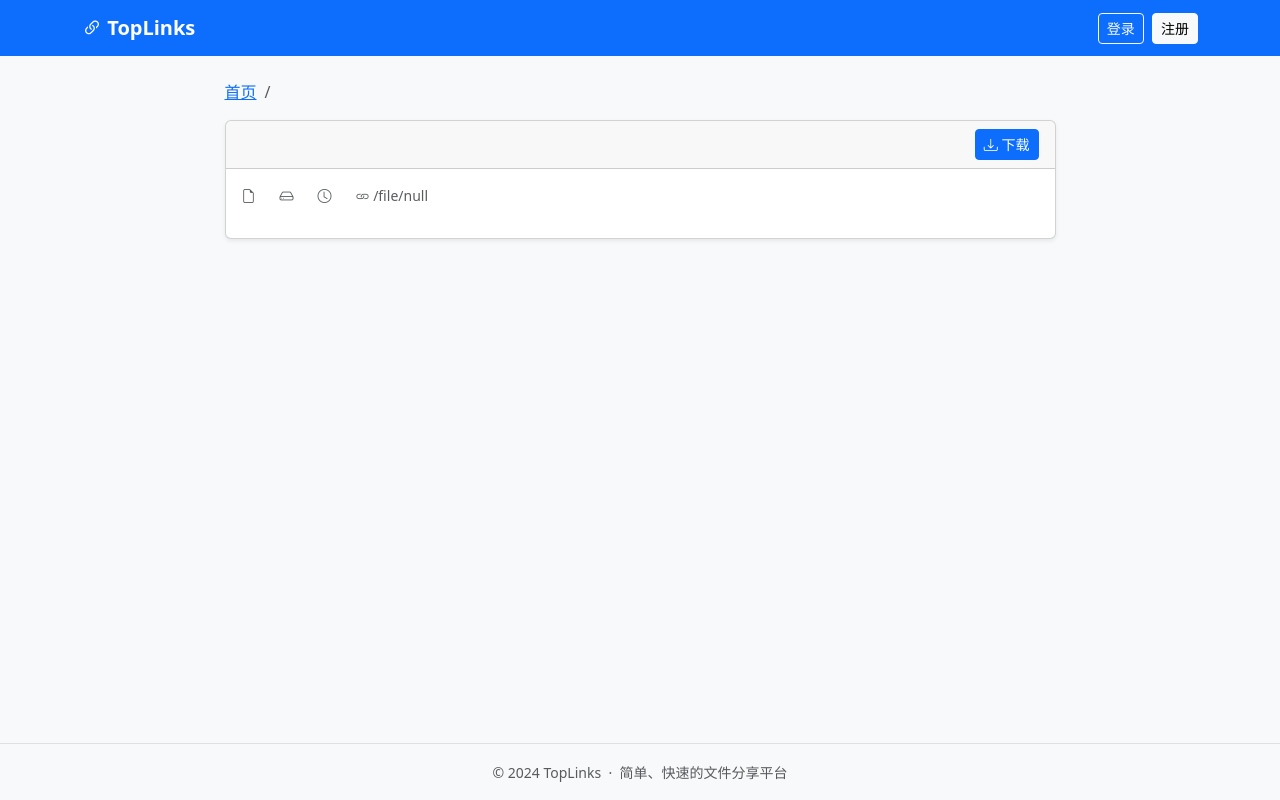
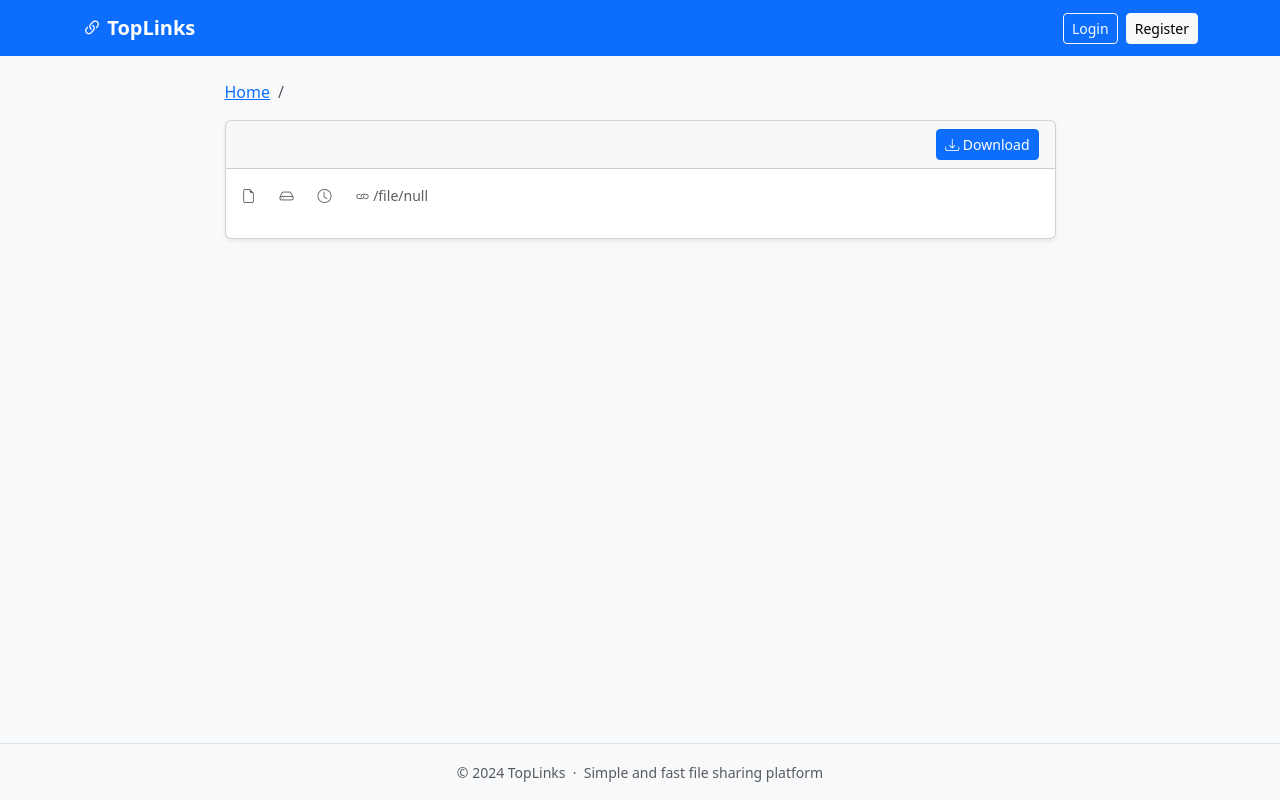
Before and after one commit to Yuz-Studio/toplinks, a Spring app: template src/main/resources/templates/file/detail.html in a window 1280 px wide. Run offline with Thymeleaf, Linux system fonts and the light colour scheme; the template is opened without the code that fills it, so the values that code supplies are empty; some of the project's set-up classes (security, data sources, template engines, error pages and the like) are left out, and stand-ins take their place; database files in the repository are not loaded.

Commit message:
i18n: translate all Chinese UI text to English
Co-authored-by: xuyuanzhi <15866868+xuyuanzhi@users.noreply.github.com>

```diff
--- a/src/main/java/com/yuz/toplinks/controller/AuthController.java
+++ b/src/main/java/com/yuz/toplinks/controller/AuthController.java
@@ -30,7 +30,7 @@ public class AuthController {
     @GetMapping("/login")
     public String loginPage(@RequestParam(required = false) String error, Model model) {
         if (error != null) {
-            model.addAttribute("errorMsg", "邮箱或密码错误，请重试。");
+            model.addAttribute("errorMsg", "Incorrect email or password. Please try again.");
         }
         model.addAttribute("googleEnabled", securityConfig.isGoogleOAuthEnabled());
         return "auth/login";
@@ -50,7 +50,7 @@ public class AuthController {
             RedirectAttributes redirectAttributes) {
         try {
             userService.register(email, password, nickname);
-            redirectAttributes.addFlashAttribute("successMsg", "注册成功，请登录！");
+            redirectAttributes.addFlashAttribute("successMsg", "Registration successful. Please log in.");
             return "redirect:/auth/login";
         } catch (IllegalArgumentException e) {
             redirectAttributes.addFlashAttribute("errorMsg", e.getMessage());
--- a/src/main/java/com/yuz/toplinks/controller/FileController.java
+++ b/src/main/java/com/yuz/toplinks/controller/FileController.java
@@ -60,7 +60,7 @@ public class FileController {
             RedirectAttributes redirectAttributes) {
 
         if (file.isEmpty()) {
-            redirectAttributes.addFlashAttribute("message", "请选择要上传的文件");
+            redirectAttributes.addFlashAttribute("message", "Please select a file to upload");
             redirectAttributes.addFlashAttribute("alertClass", "alert-warning");
             return "redirect:/upload";
         }
@@ -68,12 +68,12 @@ public class FileController {
         try {
             String userId = resolveUserId(authentication);
             TlkFile tlkFile = fileService.upload(file, userId, categoryId, request);
-            redirectAttributes.addFlashAttribute("message", "文件上传成功！访问地址：/file/" + tlkFile.getUid());
+            redirectAttributes.addFlashAttribute("message", "File uploaded successfully! URL: /file/" + tlkFile.getUid());
             redirectAttributes.addFlashAttribute("alertClass", "alert-success");
             return "redirect:/file/" + tlkFile.getUid();
         } catch (IOException e) {
             logger.warning("File upload failed: " + e.getMessage());
-            redirectAttributes.addFlashAttribute("message", "上传失败：" + e.getMessage());
+            redirectAttributes.addFlashAttribute("message", "Upload failed: " + e.getMessage());
             redirectAttributes.addFlashAttribute("alertClass", "alert-danger");
             return "redirect:/upload";
         }
--- a/src/main/java/com/yuz/toplinks/service/FileService.java
+++ b/src/main/java/com/yuz/toplinks/service/FileService.java
@@ -52,7 +52,7 @@ public class FileService {
     public TlkFile upload(MultipartFile file, String userId, String categoryId, HttpServletRequest request) throws IOException {
         String originalName = file.getOriginalFilename();
         if (originalName == null || originalName.isBlank()) {
-            throw new IOException("文件名不能为空");
+            throw new IOException("File name cannot be empty");
         }
         // Sanitize
         String safeName = java.nio.file.Paths.get(originalName).getFileName().toString();
@@ -127,7 +127,7 @@ public class FileService {
         do {
             uid = randomUid();
             tries++;
-            if (tries > 100) throw new RuntimeException("无法生成唯一 UID，请稍后重试");
+            if (tries > 100) throw new RuntimeException("Unable to generate a unique UID, please try again later");
         } while (fileMapper.selectCount(new QueryWrapper<TlkFile>().eq("uid", uid)) > 0);
         return uid;
     }
--- a/src/main/java/com/yuz/toplinks/service/UserService.java
+++ b/src/main/java/com/yuz/toplinks/service/UserService.java
@@ -33,7 +33,7 @@ public class UserService implements UserDetailsService {
     public UserDetails loadUserByUsername(String email) throws UsernameNotFoundException {
         SysUser user = findByEmail(email);
         if (user == null) {
-            throw new UsernameNotFoundException("用户不存在: " + email);
+            throw new UsernameNotFoundException("User not found: " + email);
         }
         return User.withUsername(user.getEmail())
                 .password(user.getPassword() != null ? user.getPassword() : "")
@@ -49,7 +49,7 @@ public class UserService implements UserDetailsService {
     @CacheEvict(value = "users", key = "#email")
     public SysUser register(String email, String password, String nickname) {
         if (findByEmail(email) != null) {
-            throw new IllegalArgumentException("该邮箱已注册");
+            throw new IllegalArgumentException("This email is already registered");
         }
         SysUser user = new SysUser();
         user.setId(UUID.randomUUID().toString());
--- a/src/main/resources/static/js/mobi-reader.js
+++ b/src/main/resources/static/js/mobi-reader.js
@@ -106,7 +106,7 @@
             container.innerHTML =
                 '<div class="text-center py-4">' +
                 '<div class="spinner-border text-secondary" role="status">' +
-                '<span class="visually-hidden">加载中...</span></div></div>';
+                '<span class="visually-hidden">Loading...</span></div></div>';
 
             fetch(url)
                 .then(function (resp) {
@@ -117,7 +117,7 @@
                     var content = parseMobi(buffer);
                     if (content === null) {
                         container.innerHTML =
-                            '<div class="alert alert-warning">此 mobi 文件使用 Huffman 压缩，暂不支持在线预览，请下载后使用 Kindle 阅读。</div>';
+                            '<div class="alert alert-warning">This MOBI file uses Huffman compression and cannot be previewed online. Please download it and open with Kindle.</div>';
                         return;
                     }
                     var isHtml = /<(html|body|div|p|span|h[1-6]|br)/i.test(content);
@@ -139,7 +139,7 @@
                 })
                 .catch(function (err) {
                     container.innerHTML =
-                        '<div class="alert alert-warning">无法预览此 mobi 文件：' + escapeHtml(err.message) + '</div>';
+                        '<div class="alert alert-warning">Unable to preview this MOBI file: ' + escapeHtml(err.message) + '</div>';
                 });
         }
     };
--- a/src/main/resources/templates/file/detail.html
+++ b/src/main/resources/templates/file/detail.html
@@ -1,5 +1,5 @@
 <!DOCTYPE html>
-<html xmlns:th="http://www.thymeleaf.org" lang="zh-CN">
+<html xmlns:th="http://www.thymeleaf.org" lang="en">
 <head th:replace="~{template :: head(${file.name})}"></head>
 <body class="d-flex flex-column min-vh-100">
 
@@ -12,7 +12,7 @@
             <!-- 面包屑 -->
             <nav aria-label="breadcrumb" class="mb-3">
                 <ol class="breadcrumb">
-                    <li class="breadcrumb-item"><a th:href="@{/}">首页</a></li>
+                    <li class="breadcrumb-item"><a th:href="@{/}">Home</a></li>
                     <li class="breadcrumb-item active" th:text="${file.name}"></li>
                 </ol>
             </nav>
@@ -22,7 +22,7 @@
                     <h5 class="mb-0 text-truncate" th:text="${file.name}"></h5>
                     <a th:href="@{/file/{uid}/download(uid=${file.uid})}"
                        class="btn btn-sm btn-primary ms-2 flex-shrink-0">
-                        <i class="bi bi-download"></i> 下载
+                        <i class="bi bi-download"></i> Download
                     </a>
                 </div>
 
@@ -32,7 +32,7 @@
                     <div class="row text-muted small mb-3">
                         <div class="col-auto">
                             <i class="bi bi-file-earmark"></i>
-                            <span th:text="${file.ext != null ? file.ext.toUpperCase() : '未知'}"></span>
+                            <span th:text="${file.ext != null ? file.ext.toUpperCase() : 'Unknown'}"></span>
                         </div>
                         <div class="col-auto">
                             <i class="bi bi-hdd"></i>
@@ -58,7 +58,7 @@
                     <div th:if="${file.fileType == 'video'}" class="ratio ratio-16x9">
                         <video controls class="rounded">
                             <source th:src="${file.cloudUrl}">
-                            您的浏览器不支持 HTML5 视频播放。
+                            Your browser does not support HTML5 video.
                         </video>
                     </div>
 
@@ -66,26 +66,26 @@
                     <div th:if="${file.fileType == 'audio'}" class="d-flex justify-content-center py-4">
                         <audio controls style="width:100%">
                             <source th:src="${file.cloudUrl}">
-                            您的浏览器不支持 HTML5 音频播放。
+                            Your browser does not support HTML5 audio.
                         </audio>
                     </div>
 
                     <!-- ===== PDF 预览 ===== -->
                     <div th:if="${file.fileType == 'pdf'}">
                         <iframe th:src="${file.cloudUrl}" class="w-100 border-0 rounded"
-                                style="height:75vh;" title="PDF 预览"></iframe>
+                                style="height:75vh;" title="PDF Preview"></iframe>
                     </div>
 
                     <!-- ===== 文档类（使用 Google Docs Viewer） ===== -->
                     <div th:if="${file.fileType == 'document'}">
                         <iframe th:src="'https://docs.google.com/gview?url=' + ${file.cloudUrl} + '&embedded=true'"
-                                class="w-100 border-0 rounded" style="height:75vh;" title="文档预览"></iframe>
+                                class="w-100 border-0 rounded" style="height:75vh;" title="Document Preview"></iframe>
                     </div>
 
                     <!-- ===== 文本预览 ===== -->
                     <div th:if="${file.fileType == 'text'}" style="height:75vh;">
                         <iframe th:src="${file.cloudUrl}" class="w-100 h-100 border-0 rounded"
-                                title="文本预览"></iframe>
+                                title="Text Preview"></iframe>
                     </div>
 
                     <!-- ===== Mobi 预览 ===== -->
@@ -97,9 +97,9 @@
                     <div th:if="${file.fileType == 'other'}"
                          class="text-center py-5 text-muted">
                         <i class="bi bi-file-earmark-arrow-down display-1"></i>
-                        <p class="mt-3">此文件类型暂不支持在线预览，请点击下载按钮保存到本地。</p>
+                        <p class="mt-3">This file type does not support online preview. Click the download button to save it locally.</p>
                         <a th:href="@{/file/{uid}/download(uid=${file.uid})}" class="btn btn-primary">
-                            <i class="bi bi-download"></i> 下载文件
+                            <i class="bi bi-download"></i> Download File
                         </a>
                     </div>
 
--- a/src/main/resources/templates/template.html
+++ b/src/main/resources/templates/template.html
@@ -3,11 +3,11 @@
       xmlns:sec="http://www.thymeleaf.org/extras/springsecurity6">
 
 <!--
-  共用 Thymeleaf 片段（fragments）
-  其他页面使用 th:replace="~{template :: fragmentName}" 引用
+  Shared Thymeleaf fragments.
+  Other pages reference them with: th:replace="~{template :: fragmentName}"
 -->
 
-<!-- ===== HEAD 片段 ===== -->
+<!-- ===== HEAD fragment ===== -->
 <head th:fragment="head(title)">
     <meta charset="UTF-8">
     <meta name="viewport" content="width=device-width, initial-scale=1.0">
@@ -19,7 +19,7 @@
 
 <body>
 
-<!-- ===== 导航栏 ===== -->
+<!-- ===== Navbar ===== -->
 <nav th:fragment="navbar" class="navbar navbar-expand-lg navbar-dark bg-primary">
     <div class="container">
         <a class="navbar-brand fw-bold" th:href="@{/}">
@@ -31,35 +31,35 @@
         <div class="collapse navbar-collapse" id="navbarNav">
             <ul class="navbar-nav me-auto"></ul>
             <div class="d-flex align-items-center gap-2">
-                <!-- 已登录 -->
+                <!-- Logged in -->
                 <span sec:authorize="isAuthenticated()">
                     <a th:href="@{/upload}" class="btn btn-outline-light btn-sm">
-                        <i class="bi bi-cloud-upload"></i> 上传
+                        <i class="bi bi-cloud-upload"></i> Upload
                     </a>
                     <span class="text-white-50 small ms-2"
                           th:text="${currentUser != null ? (currentUser.nickname ?: currentUser.email) : ''}"></span>
                     <form th:action="@{/auth/logout}" method="post" class="d-inline ms-2">
-                        <button type="submit" class="btn btn-outline-light btn-sm">退出</button>
+                        <button type="submit" class="btn btn-outline-light btn-sm">Logout</button>
                     </form>
                 </span>
-                <!-- 未登录 -->
+                <!-- Not logged in -->
                 <span sec:authorize="!isAuthenticated()">
-                    <a th:href="@{/auth/login}" class="btn btn-outline-light btn-sm">登录</a>
-                    <a th:href="@{/auth/register}" class="btn btn-light btn-sm ms-1">注册</a>
+                    <a th:href="@{/auth/login}" class="btn btn-outline-light btn-sm">Login</a>
+                    <a th:href="@{/auth/register}" class="btn btn-light btn-sm ms-1">Register</a>
                 </span>
             </div>
         </div>
     </div>
 </nav>
 
-<!-- ===== 页脚 ===== -->
+<!-- ===== Footer ===== -->
 <footer th:fragment="footer" class="footer mt-auto py-3 bg-light border-top">
     <div class="container text-center text-muted">
-        <small>© 2024 TopLinks &nbsp;·&nbsp; 简单、快速的文件分享平台</small>
+        <small>© 2024 TopLinks &nbsp;·&nbsp; Simple and fast file sharing platform</small>
     </div>
 </footer>
 
-<!-- ===== 公共脚本 ===== -->
+<!-- ===== Common scripts ===== -->
 <div th:fragment="scripts">
     <script th:src="@{/static/js/bootstrap.bundle.min.js}"></script>
     <script th:src="@{/static/js/common.js}"></script>
```
Also changed, not shown: src/main/resources/templates/auth/login.html (+8 -11 lines), src/main/resources/templates/auth/register.html (+11 -11 lines), src/main/resources/templates/file/upload.html (+6 -6 lines), src/main/resources/templates/index.html (+10 -10 lines).
